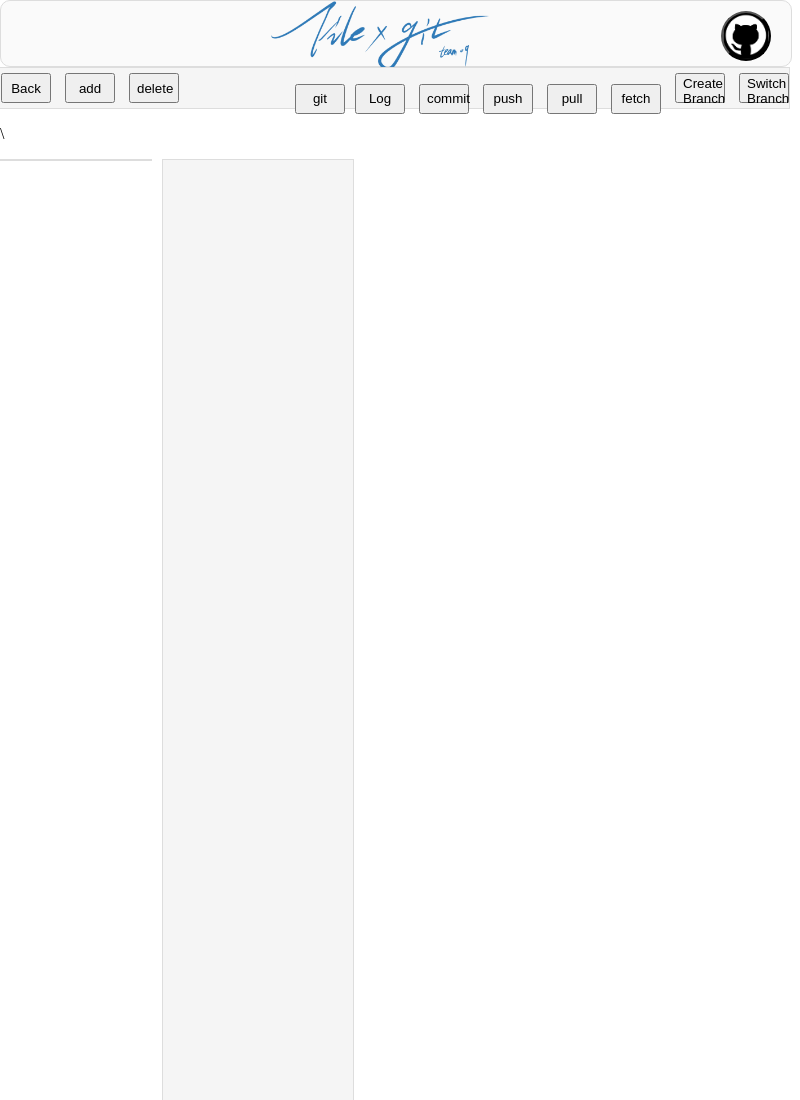
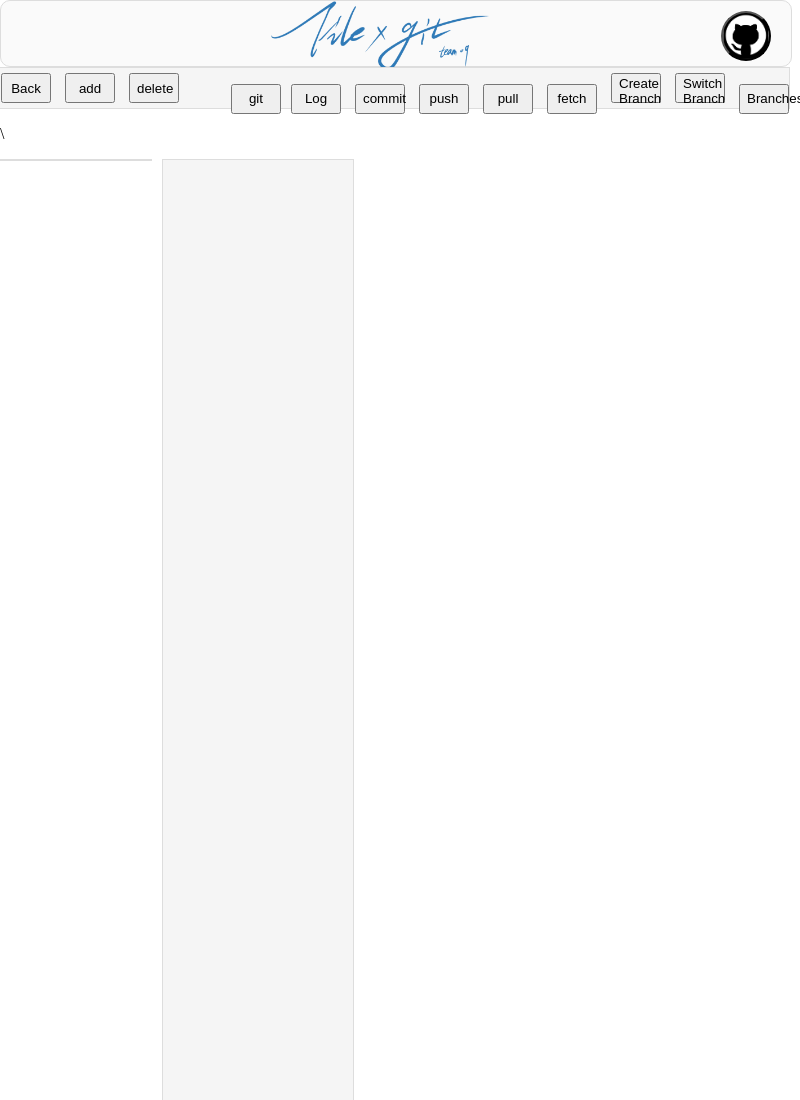
Before and after one commit to zhipeng018/2023-1--sw-, an Electron app: page fileExploder/src/mac.html in a window 800 px wide. Shown: the top 1100 px of the page. Drawn offline with Linux system fonts and the light colour scheme; no server answers; files whose address does not match are found by name.

Commit message:
添加branchs按钮
点击后可以打印当前仓库的所有分支信息

```diff
--- a/fileExploder/src/mac.html
+++ b/fileExploder/src/mac.html
@@ -134,6 +134,16 @@
               });
             </script>
           </li>
+          <li>
+            <button id="branches">Branches</button>
+            <script>
+            document.getElementById('branches').addEventListener('click', async function() {
+            const normalizedCurrentPath = getCurrentPath();
+            const branches = await gitOperations.getBranches(normalizedCurrentPath);
+            console.log(branches);
+            });
+            </script>
+          </li>
         </ul>
       </div>
       <p id="currentPath"></p>
```
Also changed, not shown: fileExploder/src/git/git_operations.js (+6 -3 lines).
